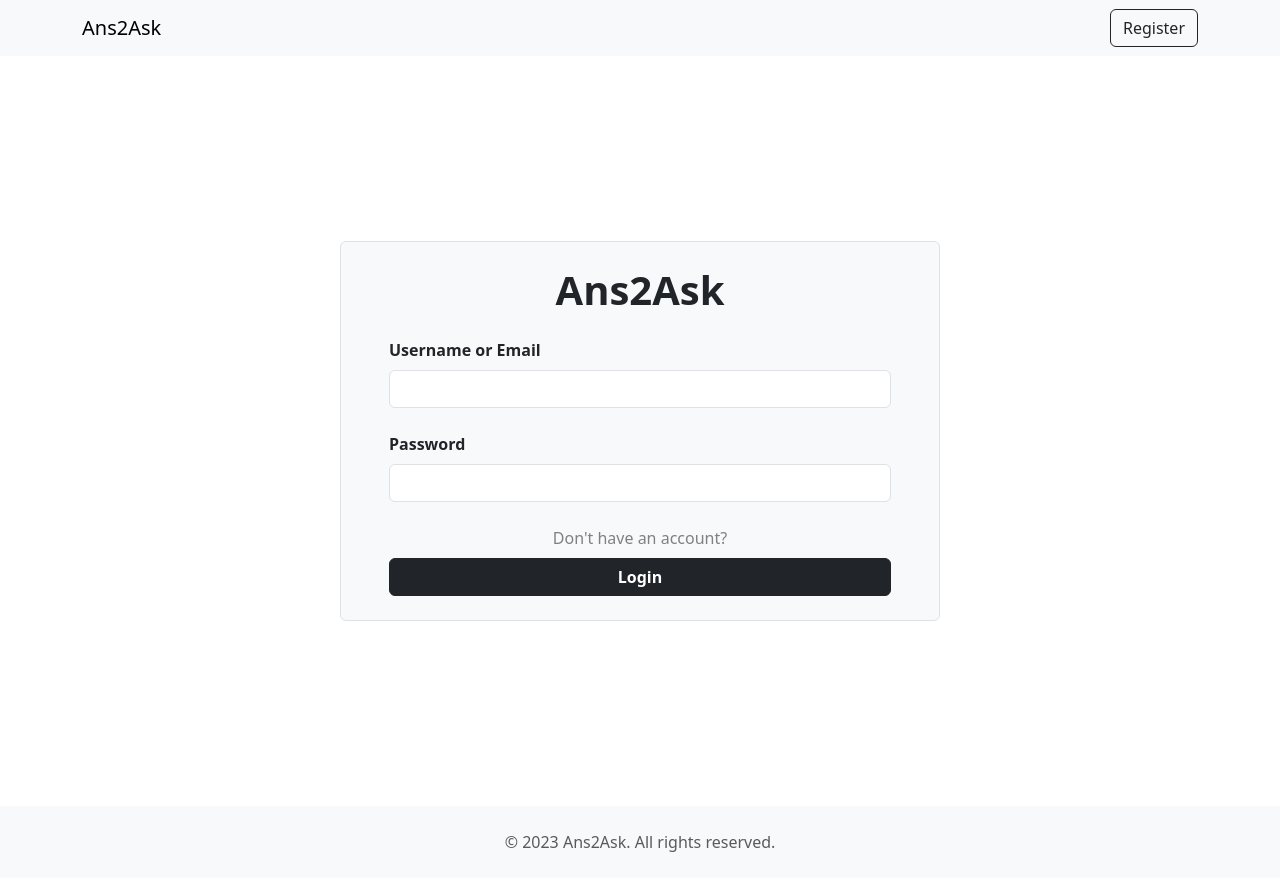
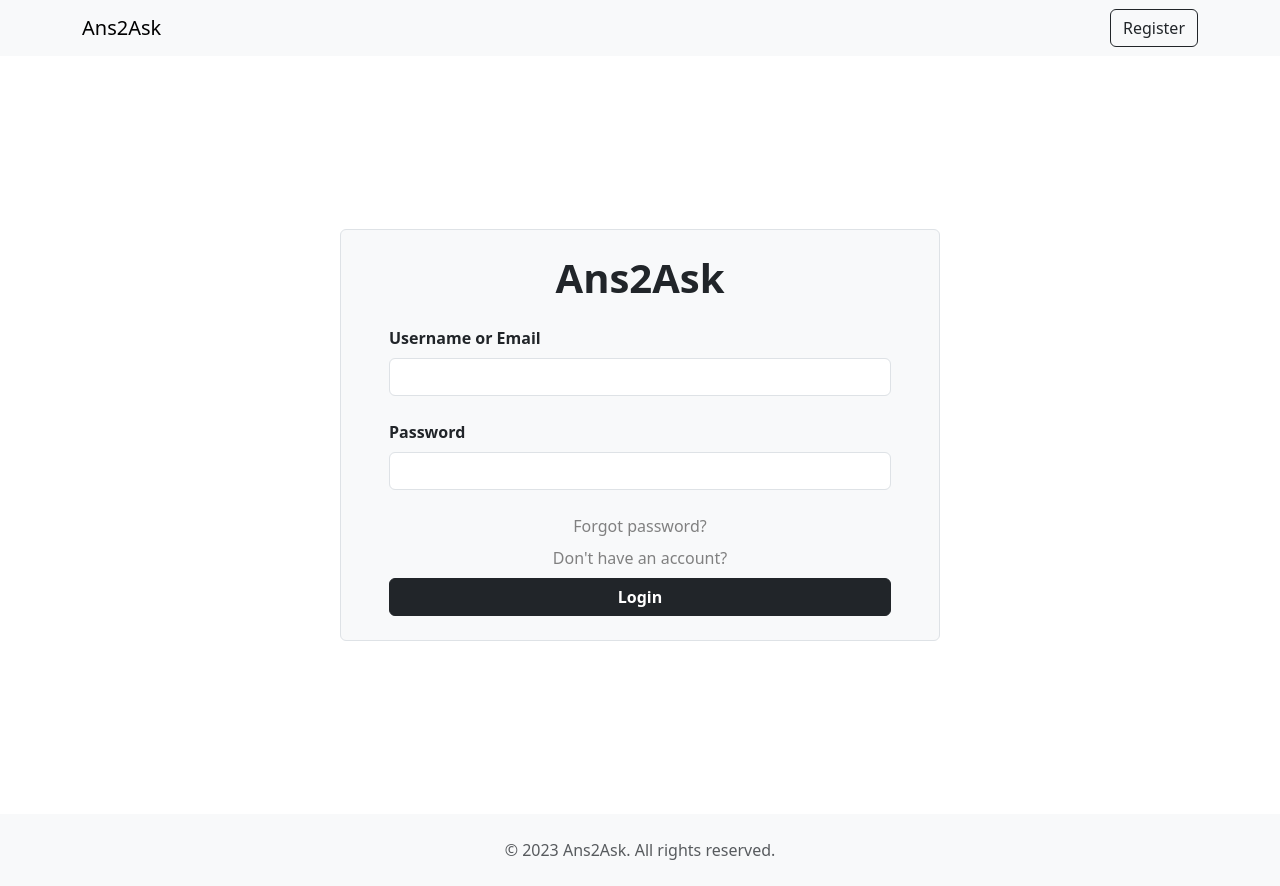
Before and after one commit to maikyh/Ans2Ask, a React (Create React App) app in the folder ans2ask-ui/: page /login in a window 1280 px wide. Built offline with nearby package versions, Linux system fonts and the light colour scheme.

Commit message:
Added link: Forgot password?

```diff
--- a/ans2ask-ui/src/components/Login/Login.css
+++ b/ans2ask-ui/src/components/Login/Login.css
@@ -4,8 +4,8 @@
 }
 
 .custom-margin {
-    margin-top: 185px;
-    margin-bottom: 185px;
+    margin-top: 173px;
+    margin-bottom: 173px;
 }
 
 .custom-link {
--- a/ans2ask-ui/src/components/Login/Login.jsx
+++ b/ans2ask-ui/src/components/Login/Login.jsx
@@ -27,6 +27,9 @@ export default function Login() {
                 </div>
                 <div className="text-center">
                     <div className="mb-2">
+                        <a className="custom-link" href="#" >Forgot password?</a>
+                    </div>
+                    <div className="mb-2">
                         <a className="custom-link" href="#" >Don't have an account?</a>
                     </div>
                     <button type="submit" className="btn btn-dark w-100 d-block fw-bold">Login</button>
```
